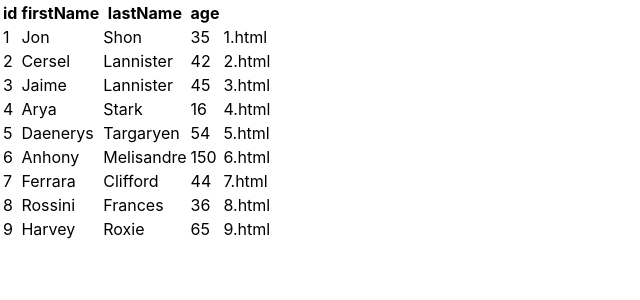
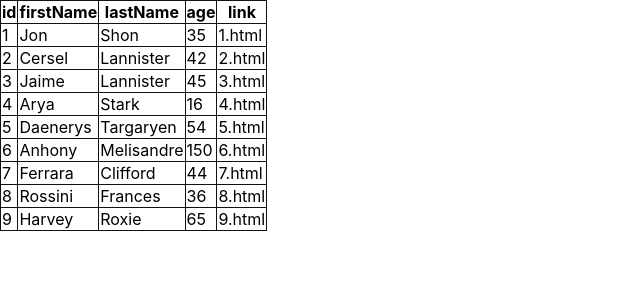
Before and after one commit to IrshakAnna-Mariia/LearnReact, a React (Create React App) app in the folder lesson_9/: page / in a window 1280 px wide. Shown: the top 300 px of the page, without its empty margins (0-640 px from the left). Built offline with nearby package versions, Linux system fonts and the light colour scheme.

Commit message:
Lesson_9. Task 4

```diff
--- a/lesson_9/package.json
+++ b/lesson_9/package.json
@@ -8,6 +8,7 @@
     "@testing-library/user-event": "^12.1.10",
     "react": "^17.0.2",
     "react-dom": "^17.0.2",
+    "react-jss": "^10.7.1",
     "react-scripts": "4.0.3",
     "web-vitals": "^1.0.1"
   },
--- a/lesson_9/src/App.js
+++ b/lesson_9/src/App.js
@@ -2,21 +2,25 @@ import {useState} from 'react';
 import UserInfoTableRow from './components/UserInfoTableRow';
 
 import usersList from './constants/usersList';
+import useStyle from './styles';
 
 function App() {
   const [users] = useState(usersList);
 
-  const showMessage = (userName) => alert(userName);
+  const classes = useStyle();
+
+  const showMessage = (userId) => alert(userId);
 
   return (
     <div className="App">
-      <table>
+      <table className={classes.table}>
         <thead>
           <tr>
-            <th> id </th>
-            <th> firstName </th>
-            <th> lastName </th>
-            <th> age </th>
+            <th className={classes.tableCell}> id </th>
+            <th className={classes.tableCell}> firstName </th>
+            <th className={classes.tableCell}> lastName </th>
+            <th className={classes.tableCell}> age </th>
+            <th className={classes.tableCell}> link </th>
           </tr>
         </thead>
         <tbody>
--- a/lesson_9/src/components/UserInfoTableRow.js
+++ b/lesson_9/src/components/UserInfoTableRow.js
@@ -1,13 +1,17 @@
+import useStyle from '../styles';
+
 const UserInfoTableRow = ({ id, firstName, lastName, age, link, onClickLink}) => {
-  const handleClickLink = () => onClickLink(firstName);
+  const classes = useStyle();
+
+  const handleClickLink = () => onClickLink(id);
 
   return (
     <tr>
-      <td>{id}</td>
-      <td>{firstName}</td>
-      <td>{lastName}</td>
-      <td>{age}</td>
-      <td onClick={handleClickLink}>{`${id}.${link}`}</td>
+      <td className={classes.tableCell}>{id}</td>
+      <td className={classes.tableCell}>{firstName}</td>
+      <td className={classes.tableCell}>{lastName}</td>
+      <td className={classes.tableCell}>{age}</td>
+      <td className={classes.tableCell} onClick={handleClickLink}>{`${id}.${link}`}</td>
     </tr>
   )
 }
--- /dev/null
+++ b/lesson_9/src/styles.js
@@ -0,0 +1,12 @@
+import {createUseStyles} from 'react-jss';
+
+const useStyle = createUseStyles({
+  table: {
+    borderCollapse: 'collapse'
+  },
+  tableCell: {
+    border: '1px solid #111'
+  }
+})
+
+export default useStyle;
```
Also changed, not shown: 1 other file (tests, documents, lock files or other folders).
